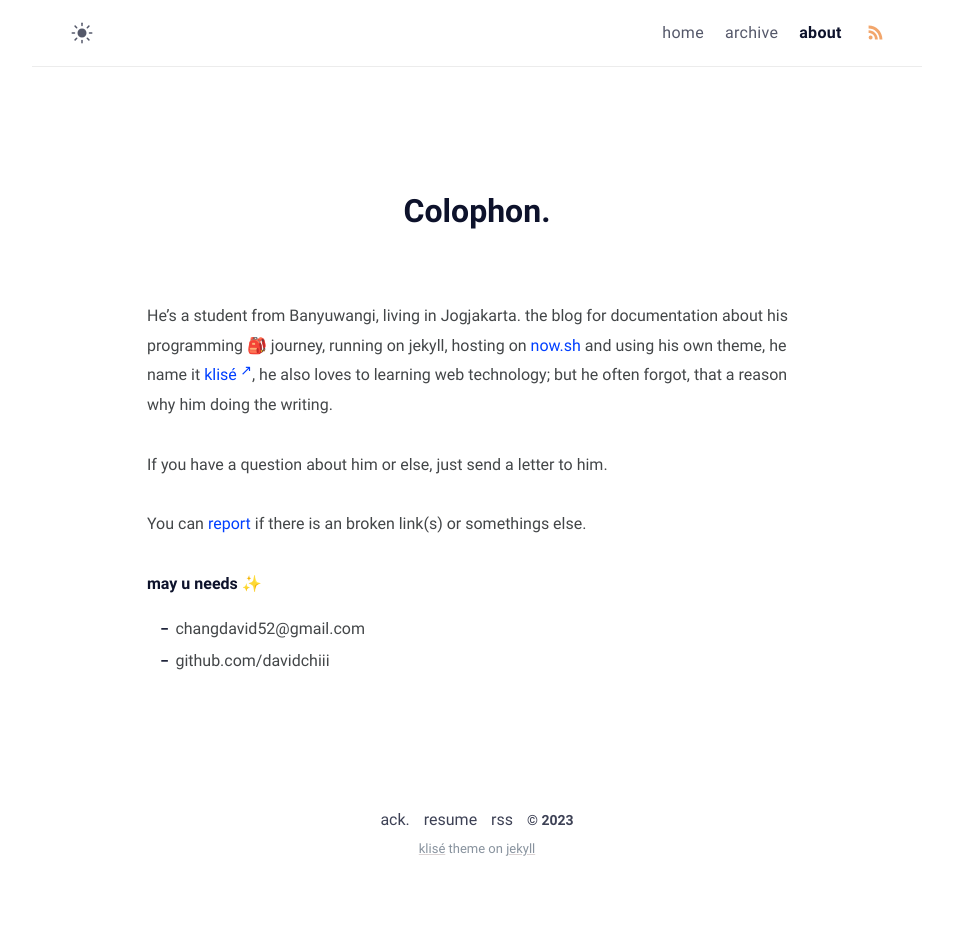
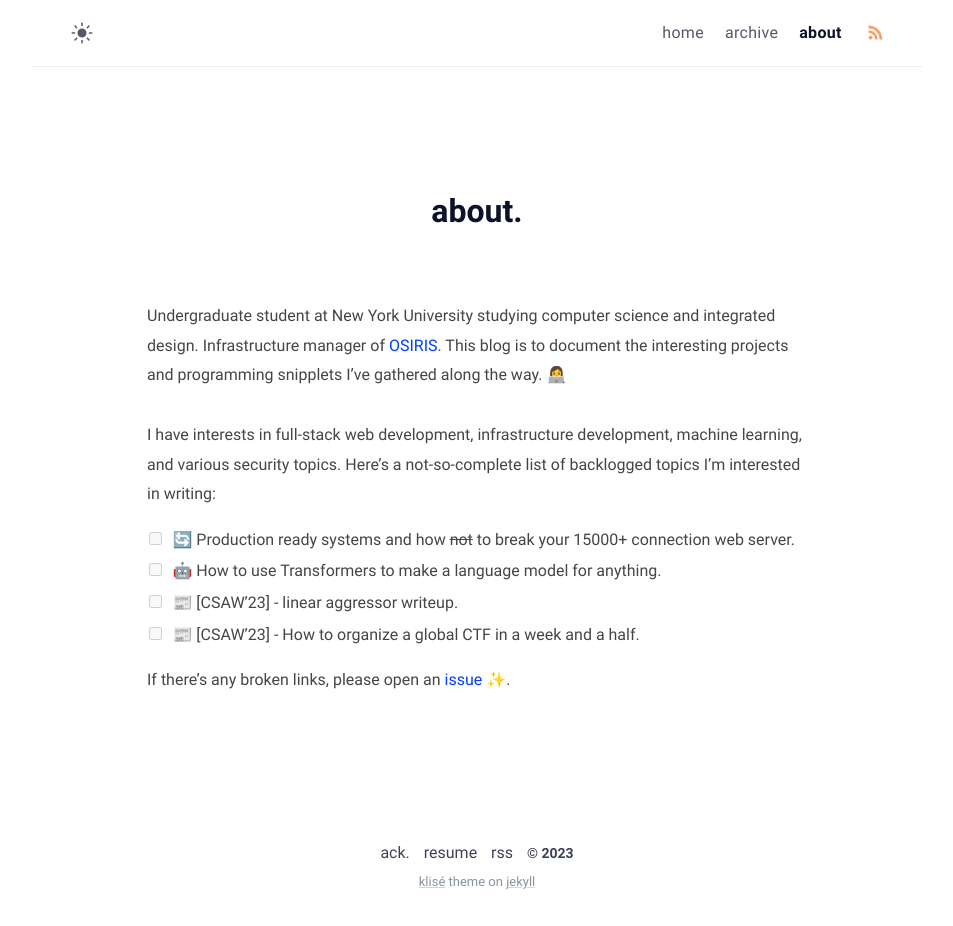
Before and after one commit to davidchiii/davidchiii.github.io, a Jekyll site: the page built from about.md, in a window 1280 px wide. Shown: the whole page, without its empty margins (163-1116 px from the left). Built offline with Jekyll 4.4.1, drawn with Linux system fonts in a browser that asks for light colours; before the commit the page ends 900 px from its top, so only the background shows below that.

Commit message:
FIX about

```diff
--- a/_includes/header.html
+++ b/_includes/header.html
@@ -141,13 +141,13 @@
     rel="icon"
     type="image/png"
     sizes="32x32"
-    href="/assets/favicons/favicon-32x32.png"
+    href="/assets/favicons/code-svgrepo-com.svg"
   />
   <link
     rel="icon"
     type="image/png"
     sizes="16x16"
-    href="/assets/favicons/favicon-16x16.png"
+    href="/assets/favicons/code-svgrepo-com.svg"
   />
   <link rel="manifest" href="/assets/favicons/site.webmanifest" />
   <link
--- a/about.md
+++ b/about.md
@@ -1,18 +1,17 @@
 ---
-title: Colophon
+title: about
 permalink: /about/
 layout: page
-excerpt: Hello peeps, I'm student of computer science from Banyuwangi, living in Jogjakarta. This blog for documentation about my programming journey, running on jekyll, hosting on netlify and using my own simple theme.
+excerpt: Hi everyone. I'm a senior undergraduate student at New York University
 comments: false
 ---
 
-He's a student from Banyuwangi, living in Jogjakarta. the blog for documentation about his programming 🎒 journey, running on jekyll, hosting on [now.sh](http://now.sh) and using his own theme, he name it <a href="https://github.com/piharpi/jekyll-klise" target="_blank" rel="noopener">klisé</a>, he also loves to learning web technology; but he often forgot, that a reason why him doing the writing.
+Undergraduate student at New York University studying computer science and integrated design. Infrastructure manager of [OSIRIS](https://osiris.cyber.nyu.edu). This blog is to document the interesting projects and programming snipplets I've gathered along the way. 👩‍💻
 
-If you have a question about him or else, just send a letter to him.
+I have interests in full-stack web development, infrastructure development, machine learning, and various security topics. Here's a not-so-complete list of backlogged topics I'm interested in writing:
+- [ ] 🔄 Production ready systems and how ~~not~~ to break your 15000+ connection web server.
+- [ ] 🤖 How to use Transformers to make a language model for anything.
+- [ ] 📰 [CSAW'23] - linear aggressor writeup.
+- [ ] 📰 [CSAW'23] - How to organize a global CTF in a week and a half.
 
-You can [report](http://github.com/piharpi/jekyll-klise/issues/new) if there is an broken link(s) or somethings else.
-
-**may u needs ✨**
-
-- {{ site.author.email }}
-- github.com/{{ site.author.github }}
+If there's any broken links, please open an [issue](https://github.com/davidchiii/davidchiii.github.io/issues) ✨.
```
Also changed, not shown: 1 other file.
